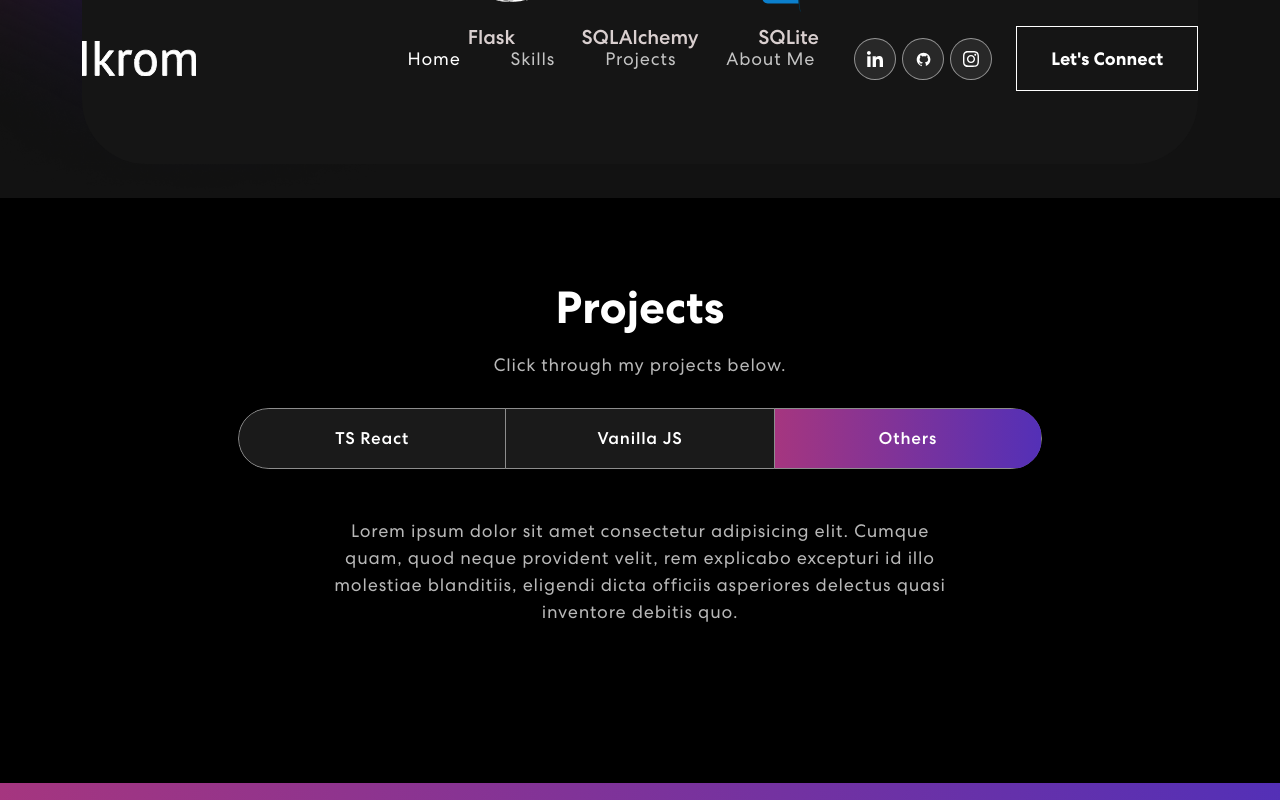
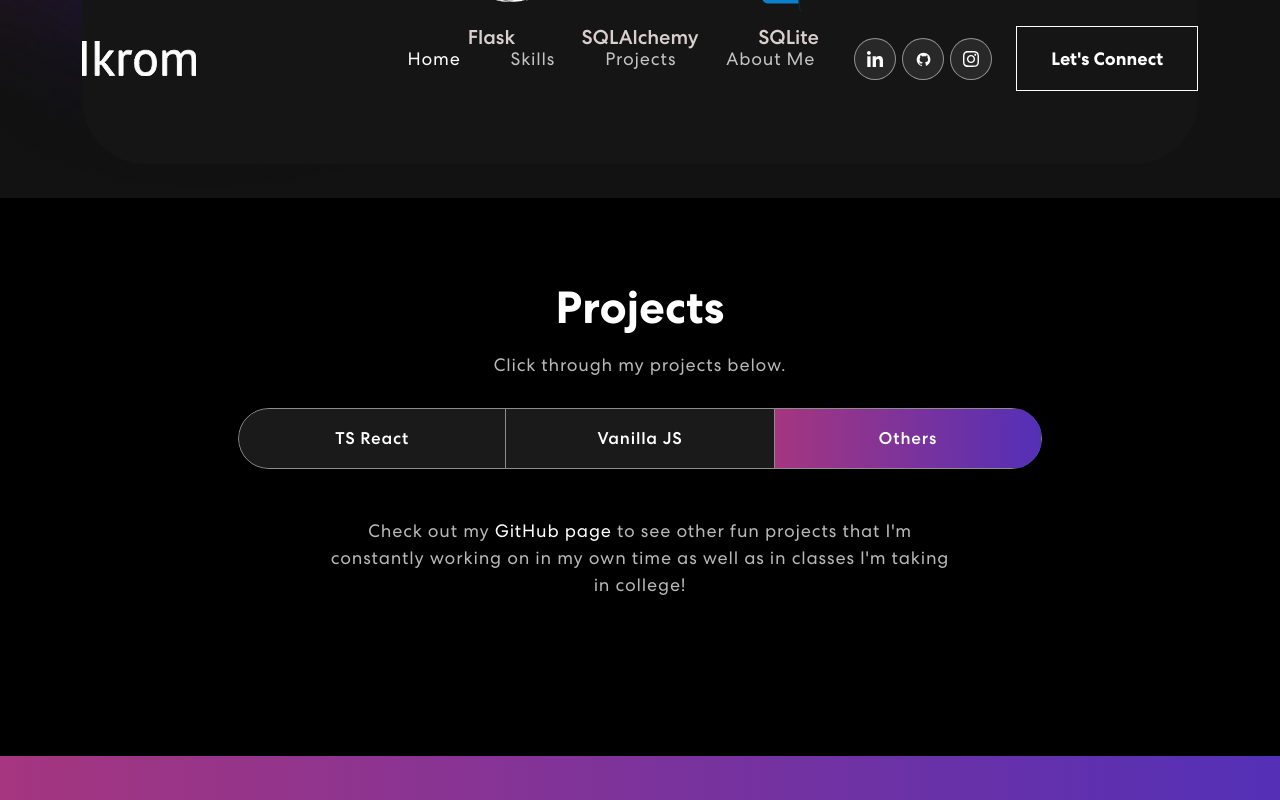
Before and after one commit to ikromshi/portfolio, a React (Create React App) app: page / in a window 1280 px wide. Both pictures are taken after a click on the tab "Others". Shown: the part 1601-2401 px from the top of the page. Built offline with nearby package versions, Linux system fonts and the light colour scheme.

Commit message:
projects section complete

```diff
--- a/src/components/Projects/Projects.css
+++ b/src/components/Projects/Projects.css
@@ -128,3 +128,10 @@
   right: 0;
   z-index: -4;
 }
+.project .other-projects a {
+  text-decoration: none;
+  color: rgb(255, 255, 255);
+}
+.project .other-projects a:hover {
+  color: rgb(222, 210, 210);
+}
--- a/src/components/Projects/Projects.tsx
+++ b/src/components/Projects/Projects.tsx
@@ -94,8 +94,8 @@ export const Projects = () => {
                     }
                   </Row>
                 </Tab.Pane>
-                <Tab.Pane eventKey="third">
-                  <p>Lorem ipsum dolor sit amet consectetur adipisicing elit. Cumque quam, quod neque provident velit, rem explicabo excepturi id illo molestiae blanditiis, eligendi dicta officiis asperiores delectus quasi inventore debitis quo.</p>
+                <Tab.Pane className="other-projects" eventKey="third">
+                    <p>Check out my <a href="https://github.com/ikromshi">GitHub page</a> to see other fun projects that I'm constantly working on in my own time as well as in classes I'm taking in college!</p>
                 </Tab.Pane>
               </Tab.Content>
             </Tab.Container>
```
